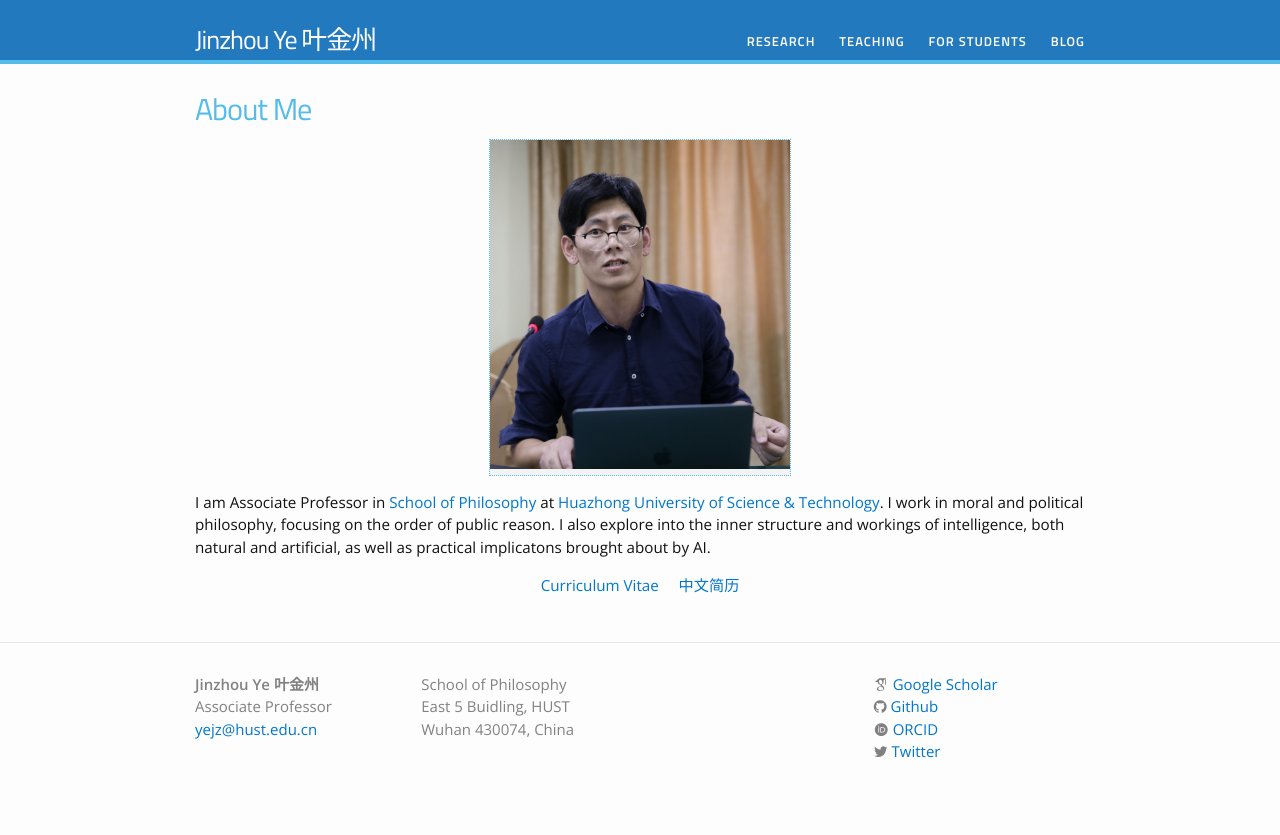
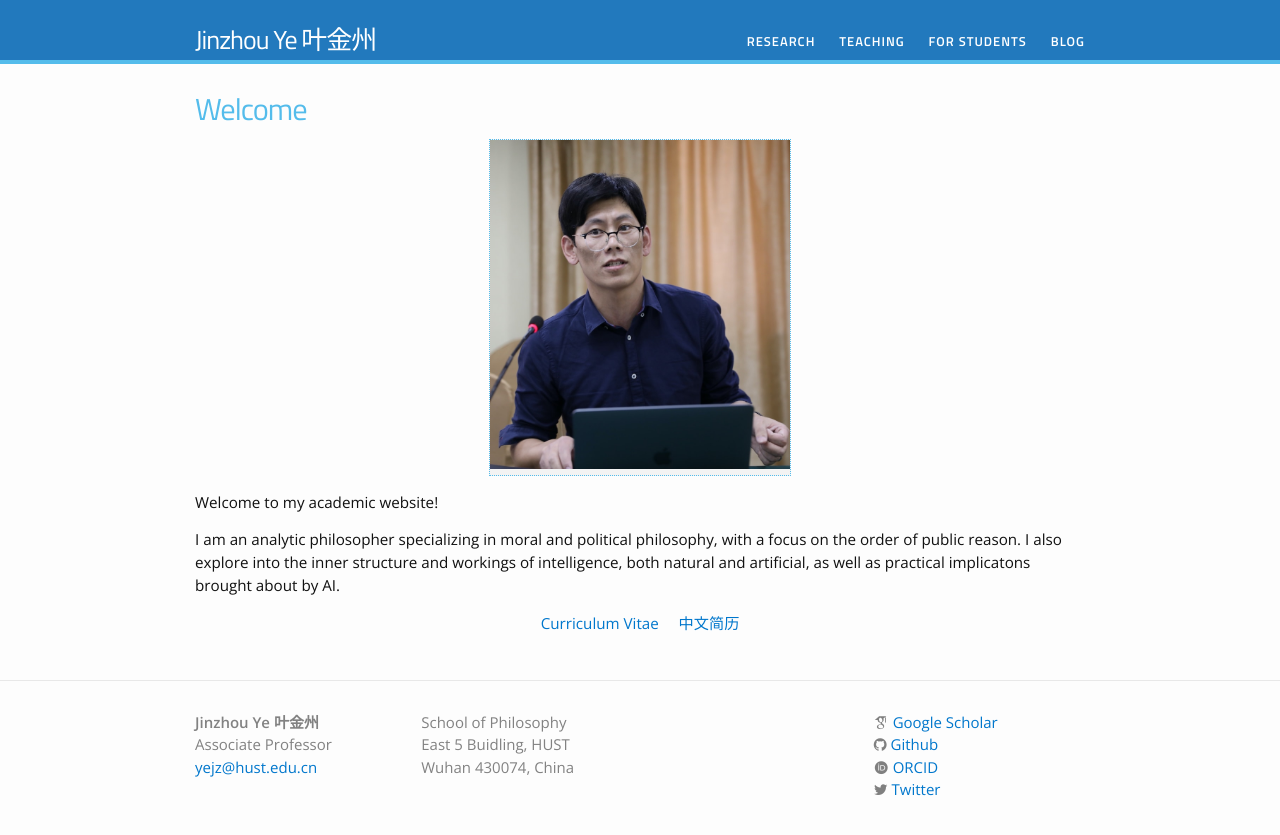
Before and after one commit to yejzh/yejzh.github.io, a Jekyll site: the page built from index.html, in a window 1280 px wide. Shown: the top 835 px of the page. Built offline with Jekyll 4.4.1, drawn with Linux system fonts in a browser that asks for light colours; nearby versions of some CDN libraries; some web fonts are replaced.

Commit message:
Update index.html

```diff
--- a/index.html
+++ b/index.html
@@ -5,11 +5,11 @@ layout: default
 
 <div class="home">
 
-<h1>About Me</h1>
+<h1>Welcome</h1>
 
 	{% include image.html url="/images/moi@2019.jpg" width=300 align="center" %}
-	<p>I am Associate Professor in <a href="http://phil.hust.edu.cn/english/Home.htm" target="_blank">School of Philosophy</a> at <a href="http://english.hust.edu.cn" target="_blank">Huazhong University of Science &amp; Technology</a>.
-	I work in moral and political philosophy, focusing on the order of public reason. I also explore into the inner structure and workings of intelligence, both natural and artificial, as well as practical implicatons brought about by AI.</p>
+	<p>Welcome to my academic website!</p>
+	<p>I am an analytic philosopher specializing in moral and political philosophy, with a focus on the order of public reason. I also explore into the inner structure and workings of intelligence, both natural and artificial, as well as practical implicatons brought about by AI.</p>
 <p></p>
 <p></p>
 
```
